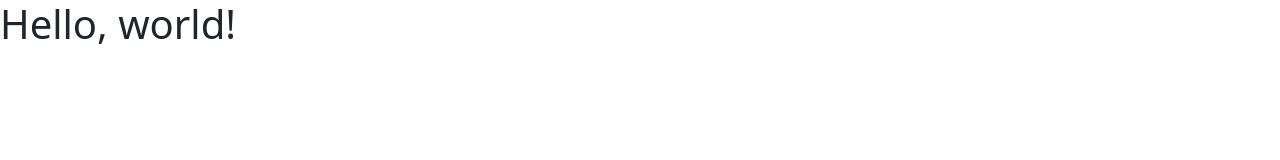
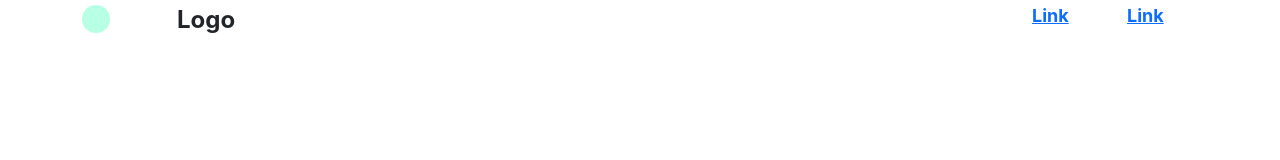
Before and after one commit to Sodeso/PP1, a plain HTML site: page pages/index.html in a window 1280 px wide. Drawn offline with nearby package versions, Linux system fonts and the light colour scheme; a web font is replaced by a local one.

Commit message:
in progress

```diff
--- a/pages/index.html
+++ b/pages/index.html
@@ -8,17 +8,45 @@
     <meta name="viewport" content="width=device-width, initial-scale=1.0">
 
     <!-- Bootstrap CSS -->
-    <link href="https://cdn.jsdelivr.net/npm/bootstrap@5.0.2/dist/css/bootstrap.min.css" rel="stylesheet" integrity="sha384-EVSTQN3/azprG1Anm3QDgpJLIm9Nao0Yz1ztcQTwFspd3yD65VohhpuuCOmLASjC" crossorigin="anonymous">
-
+    <link href="https://cdn.jsdelivr.net/npm/bootstrap@5.0.2/dist/css/bootstrap.min.css" rel="stylesheet"
+        integrity="sha384-EVSTQN3/azprG1Anm3QDgpJLIm9Nao0Yz1ztcQTwFspd3yD65VohhpuuCOmLASjC" crossorigin="anonymous">
+    <!-- Font Inter-->
+    <link rel="preconnect" href="https://rsms.me/">
+    <link rel="stylesheet" href="https://rsms.me/inter/inter.css">
+    <!--CSS-->
+    <link rel="stylesheet" href="../style.css">
     <title>index</title>
 
 </head>
+<!-- <div class="w-100 d-none d-md-block"></div> -->
 
 <body>
-    <h1>Hello, world!</h1>
+    <header class="container">
+        <div class="row justify-content-start">
+            <div class="col-1">
+                <!--logo-->
+                <svg width="28" height="28" viewBox="0 0 28 28" fill="none" xmlns="http://www.w3.org/2000/svg">
+                    <circle cx="14" cy="14" r="14" fill="#B7FFE5" />
+                </svg>
+            </div>
+            <div class="col-1 logo_text">
+                Logo
+            </div>
+            <div class="col-md-8">
+            </div>
+            <div class="col-1 link_text">
+                <a href="index.html" class="link_text">Link</a>
+            </div>
+            <div class="col-1 link_text">
+                <a href="index.html" class="link_text">Link</a>
+            </div>
+        </div>
+    </header>
 
     <!-- Bootstrap JS -->
-    <script src="https://cdn.jsdelivr.net/npm/bootstrap@5.0.2/dist/js/bootstrap.bundle.min.js" integrity="sha384-MrcW6ZMFYlzcLA8Nl+NtUVF0sA7MsXsP1UyJoMp4YLEuNSfAP+JcXn/tWtIaxVXM" crossorigin="anonymous"></script>
+    <script src="https://cdn.jsdelivr.net/npm/bootstrap@5.0.2/dist/js/bootstrap.bundle.min.js"
+        integrity="sha384-MrcW6ZMFYlzcLA8Nl+NtUVF0sA7MsXsP1UyJoMp4YLEuNSfAP+JcXn/tWtIaxVXM"
+        crossorigin="anonymous"></script>
 </body>
 
 </html>
--- /dev/null
+++ b/style.css
@@ -0,0 +1,16 @@
+body {
+    margin: 5px;
+    font-family: 'Inter';
+}
+.logo_text {
+    font-style: normal;
+    font-weight: 700;
+    font-size: 24px;
+    line-height: 29px;
+}
+.link_text {
+    font-style: normal;
+    font-weight: 700;
+    font-size: 18px;
+    line-height: 22px;
+}
```
Also changed, not shown: img/logo.svg (added), 1 other file.
